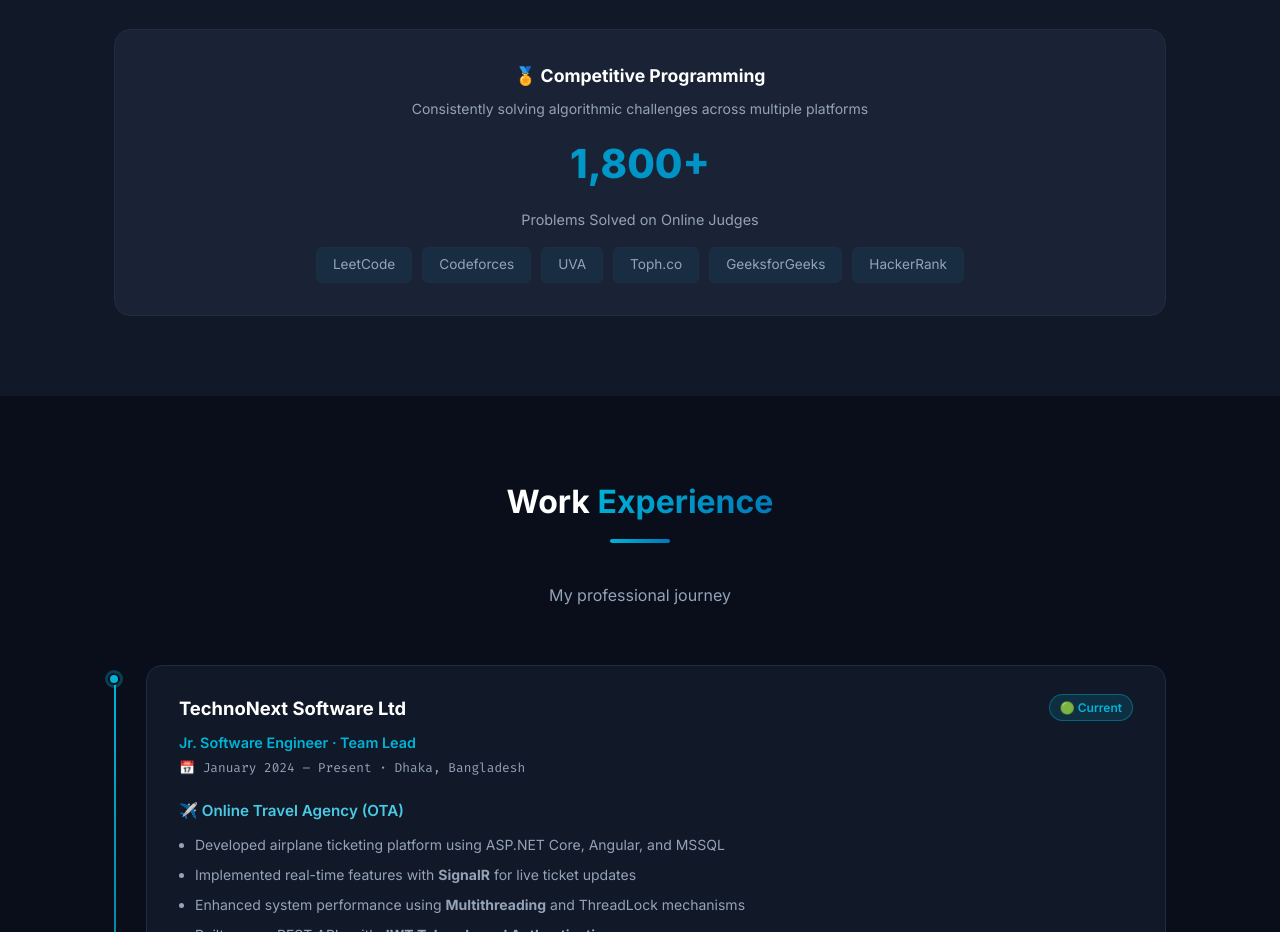
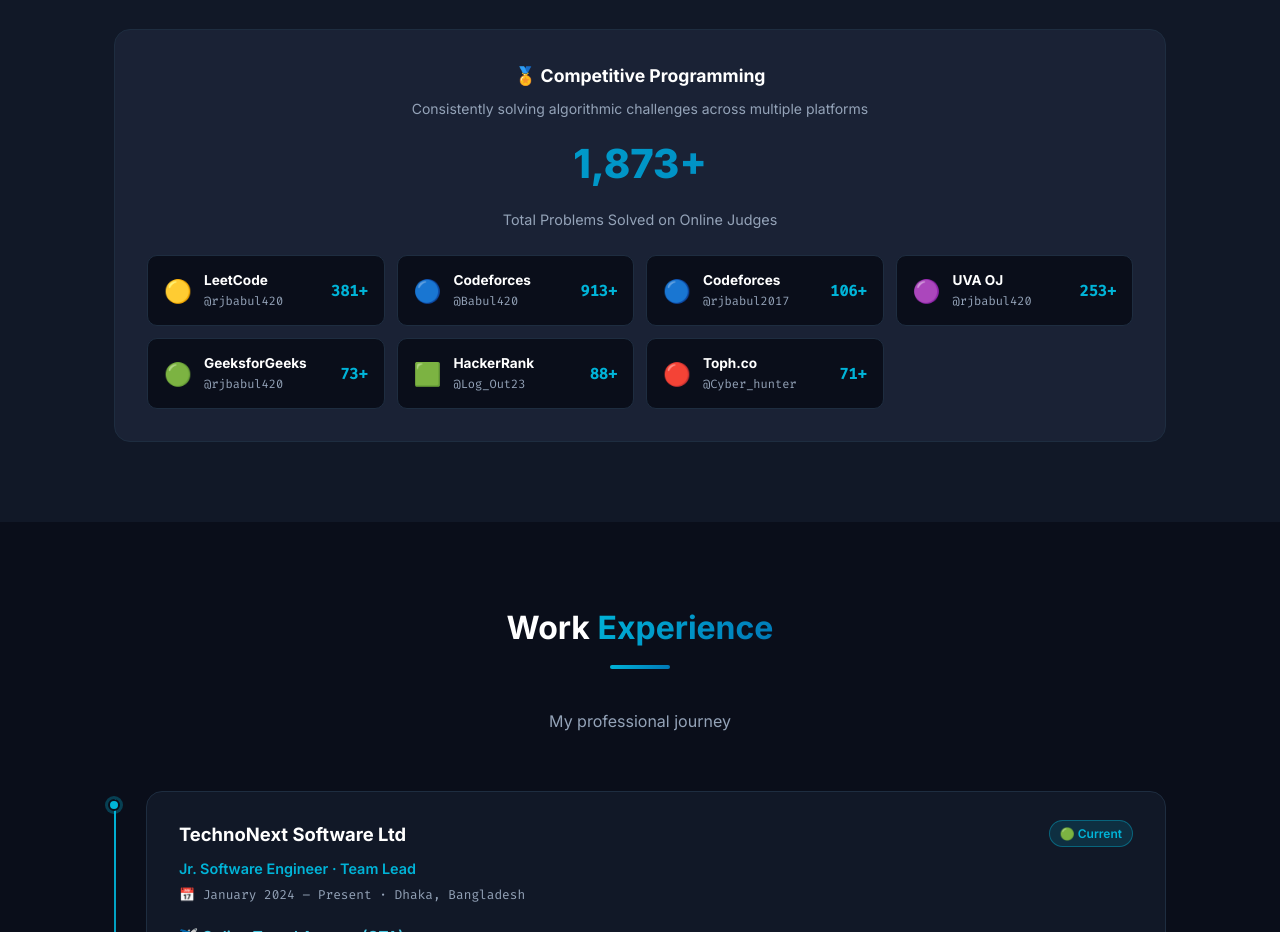
Before and after one commit to babulakter07/portfolio, a React (Vite) app: page / in a window 1280 px wide. Shown: the part 2480-3412 px from the top of the page. Built offline with nearby package versions, Linux system fonts and the light colour scheme.

Commit message:
Update problem solving report

```diff
--- a/src/App.jsx
+++ b/src/App.jsx
@@ -253,11 +253,27 @@
           <p style={{color:'var(--text-muted)', fontSize:'0.875rem', marginTop:'8px'}}>
             Consistently solving algorithmic challenges across multiple platforms
           </p>
-          <span className="judge-highlight">1,800+</span>
-          <p style={{color:'var(--text-muted)', fontSize:'0.9rem'}}>Problems Solved on Online Judges</p>
-          <div className="judge-platforms">
-            {['LeetCode', 'Codeforces', 'UVA', 'Toph.co', 'GeeksforGeeks', 'HackerRank'].map(p => (
-              <span className="judge-tag" key={p}>{p}</span>
+          <span className="judge-highlight">1,873+</span>
+          <p style={{color:'var(--text-muted)', fontSize:'0.9rem'}}>Total Problems Solved on Online Judges</p>
+
+          <div className="judge-cards">
+            {[
+              { name: 'LeetCode',      icon: '🟡', id: 'rjbabul420',   solved: '381+',  url: 'https://leetcode.com/u/rjbabul420/' },
+              { name: 'Codeforces',    icon: '🔵', id: 'Babul420',     solved: '913+',  url: 'https://codeforces.com/profile/Babul420' },
+              { name: 'Codeforces',    icon: '🔵', id: 'rjbabul2017',  solved: '106+',  url: 'https://codeforces.com/profile/rjbabul2017' },
+              { name: 'UVA OJ',        icon: '🟣', id: 'rjbabul420',   solved: '253+',  url: 'https://uhunt.onlinejudge.org/id/rjbabul420' },
+              { name: 'GeeksforGeeks', icon: '🟢', id: 'rjbabul420',   solved: '73+',   url: 'https://www.geeksforgeeks.org/user/rjbabul420/' },
+              { name: 'HackerRank',    icon: '🟩', id: 'Log_Out23',    solved: '88+',   url: 'https://www.hackerrank.com/profile/Log_Out23' },
+              { name: 'Toph.co',       icon: '🔴', id: 'Cyber_hunter', solved: '71+',   url: 'https://toph.co/u/Cyber_hunter' },
+            ].map((j, i) => (
+              <a className="judge-card" href={j.url} target="_blank" rel="noreferrer" key={i}>
+                <span className="judge-card-icon">{j.icon}</span>
+                <div className="judge-card-info">
+                  <span className="judge-card-name">{j.name}</span>
+                  <span className="judge-card-id">@{j.id}</span>
+                </div>
+                <span className="judge-card-solved">{j.solved}</span>
+              </a>
             ))}
           </div>
         </div>
--- a/src/index.css
+++ b/src/index.css
@@ -533,19 +533,66 @@
   margin-top: 16px;
 }
 
-.judge-tag {
-  padding: 6px 16px;
-  background: rgba(0,180,216,0.08);
+.judge-cards {
+  display: grid;
+  grid-template-columns: repeat(auto-fit, minmax(220px, 1fr));
+  gap: 12px;
+  margin-top: 24px;
+  text-align: left;
+}
+
+.judge-card {
+  display: flex;
+  align-items: center;
+  gap: 12px;
+  padding: 14px 16px;
+  background: var(--bg);
   border: 1px solid var(--border);
-  border-radius: 6px;
-  font-size: 0.85rem;
-  color: var(--text-muted);
+  border-radius: 10px;
+  text-decoration: none;
   transition: all 0.2s;
 }
 
-.judge-tag:hover {
+.judge-card:hover {
   border-color: var(--primary);
+  background: rgba(0,180,216,0.06);
+  transform: translateY(-2px);
+  box-shadow: 0 4px 16px rgba(0,180,216,0.1);
+}
+
+.judge-card-icon {
+  font-size: 1.4rem;
+  flex-shrink: 0;
+}
+
+.judge-card-info {
+  display: flex;
+  flex-direction: column;
+  flex: 1;
+  min-width: 0;
+}
+
+.judge-card-name {
+  font-size: 0.85rem;
+  font-weight: 700;
+  color: #fff;
+}
+
+.judge-card-id {
+  font-size: 0.75rem;
+  color: var(--text-muted);
+  font-family: 'Fira Code', monospace;
+  overflow: hidden;
+  text-overflow: ellipsis;
+  white-space: nowrap;
+}
+
+.judge-card-solved {
+  font-size: 0.95rem;
+  font-weight: 800;
   color: var(--primary);
+  font-family: 'Fira Code', monospace;
+  flex-shrink: 0;
 }
 
 /* Experience */
```
